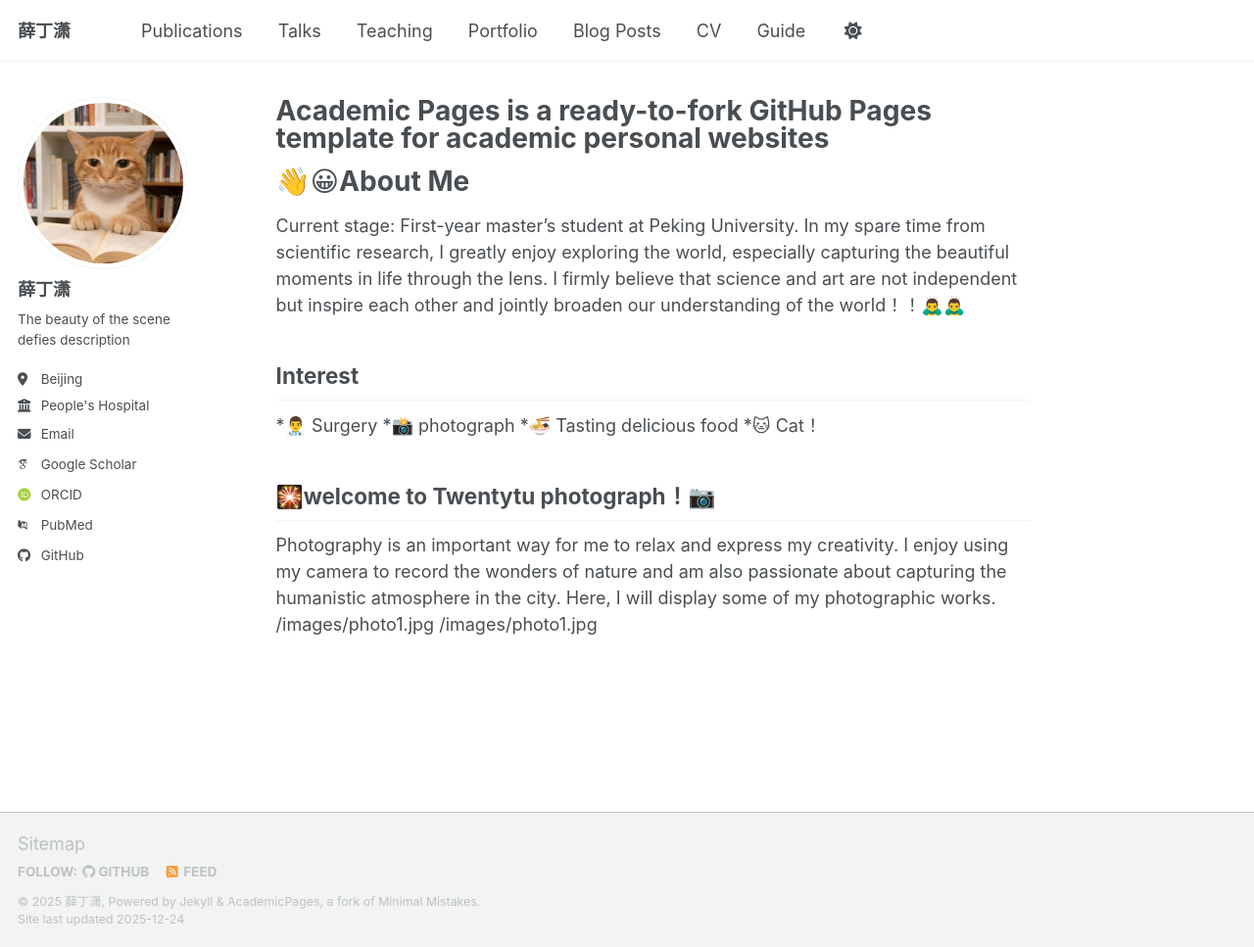
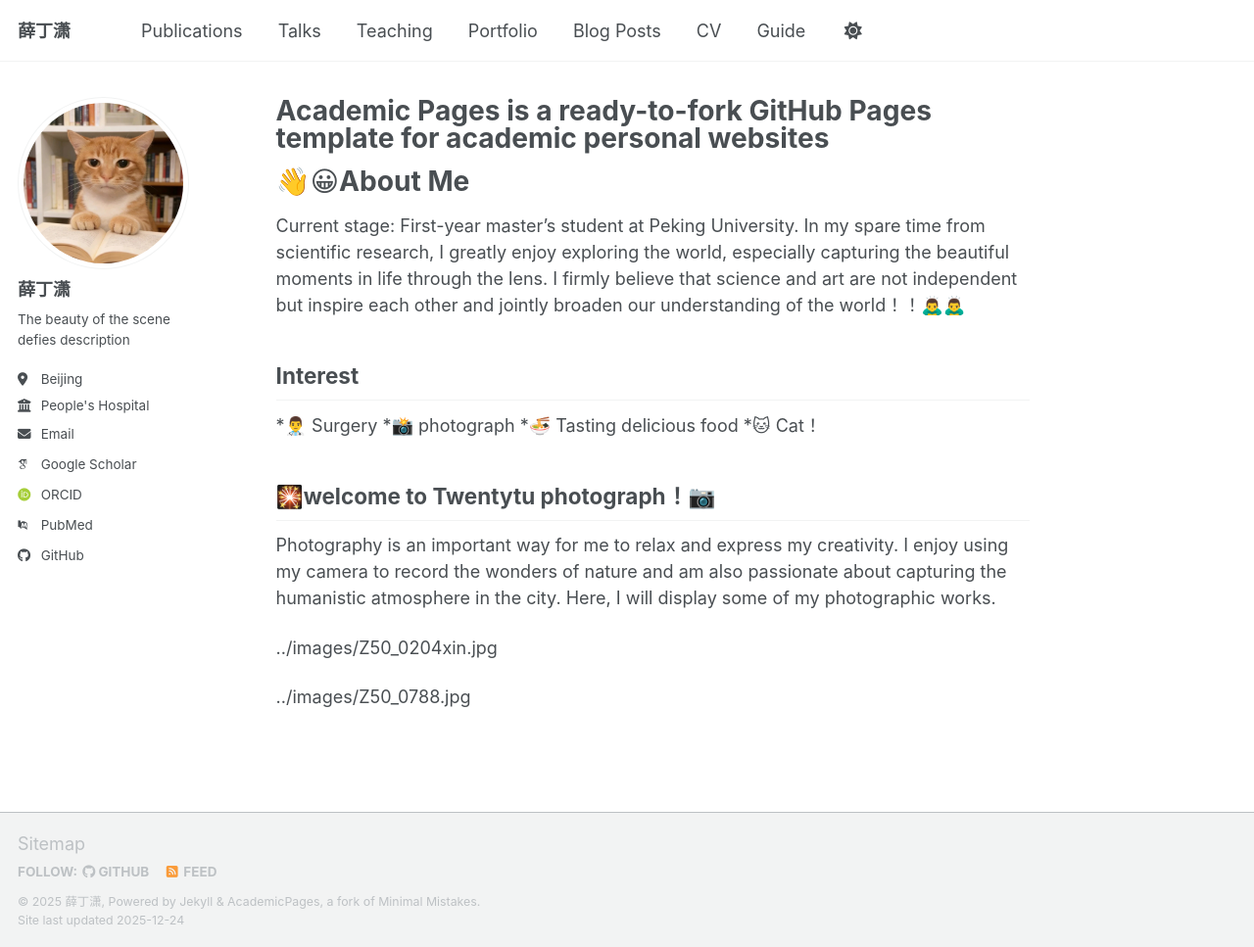
Before and after one commit to TtuQaQ/TtuQaQ.github.io, a Jekyll site: the page built from _pages/about.md, in a window 1280 px wide and 967 px high. Shown: the whole window at 98% size. Built offline with Jekyll 4.4.1, drawn with Linux system fonts in a browser that asks for light colours; some web fonts are replaced; a script bundle is joined from its source files by our own code; library files that are not in the unit come from our copies.

Commit message:
Update about.md

```diff
--- a/_pages/about.md
+++ b/_pages/about.md
@@ -19,5 +19,7 @@
 
 ## 🎇welcome to Twentytu photograph！📷
 Photography is an important way for me to relax and express my creativity. I enjoy using my camera to record the wonders of nature and am also passionate about capturing the humanistic atmosphere in the city. Here, I will display some of my photographic works.
-/images/photo1.jpg
-/images/photo1.jpg
+
+../images/Z50_0204xin.jpg
+
+../images/Z50_0788.jpg
```
